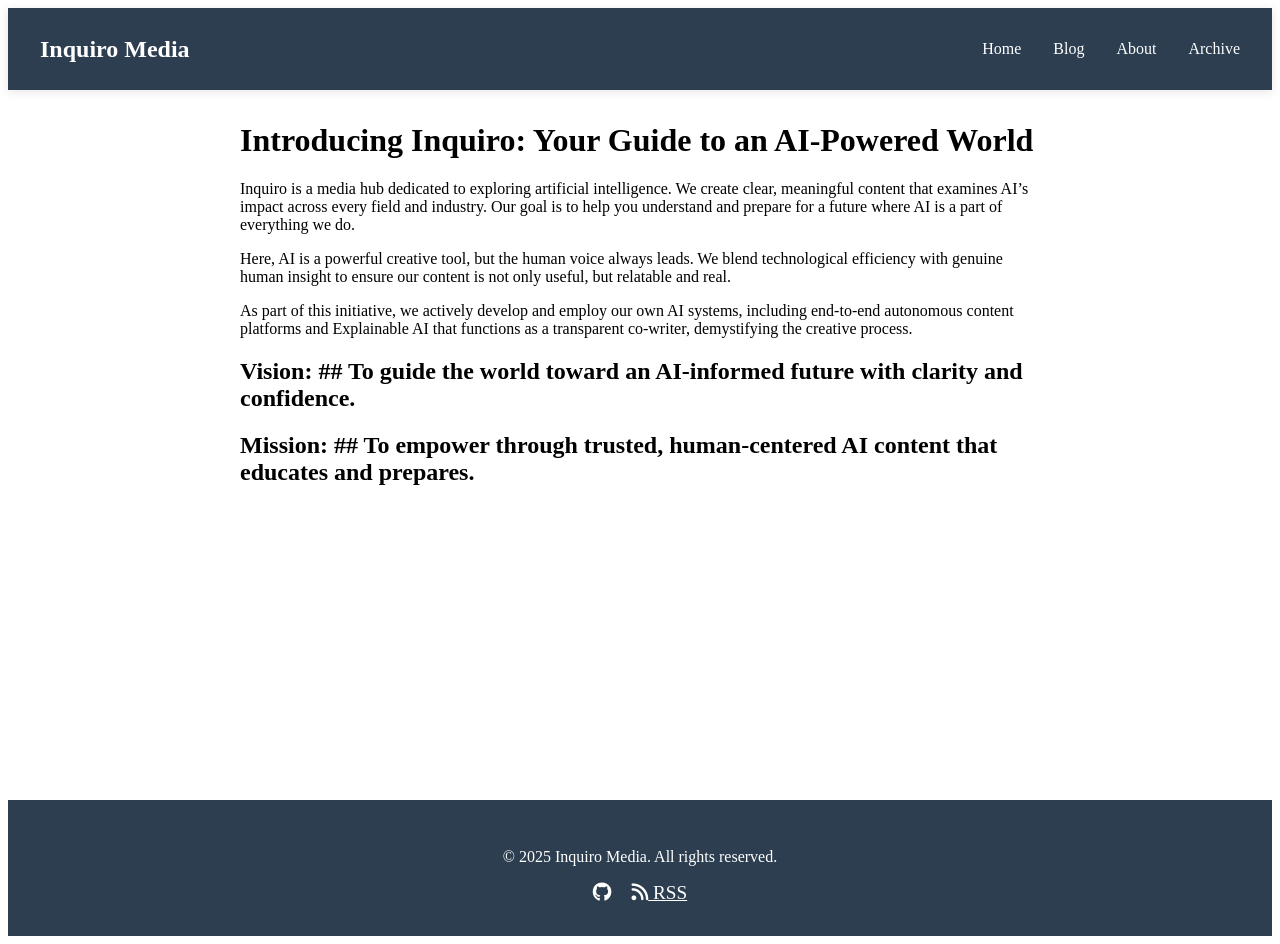
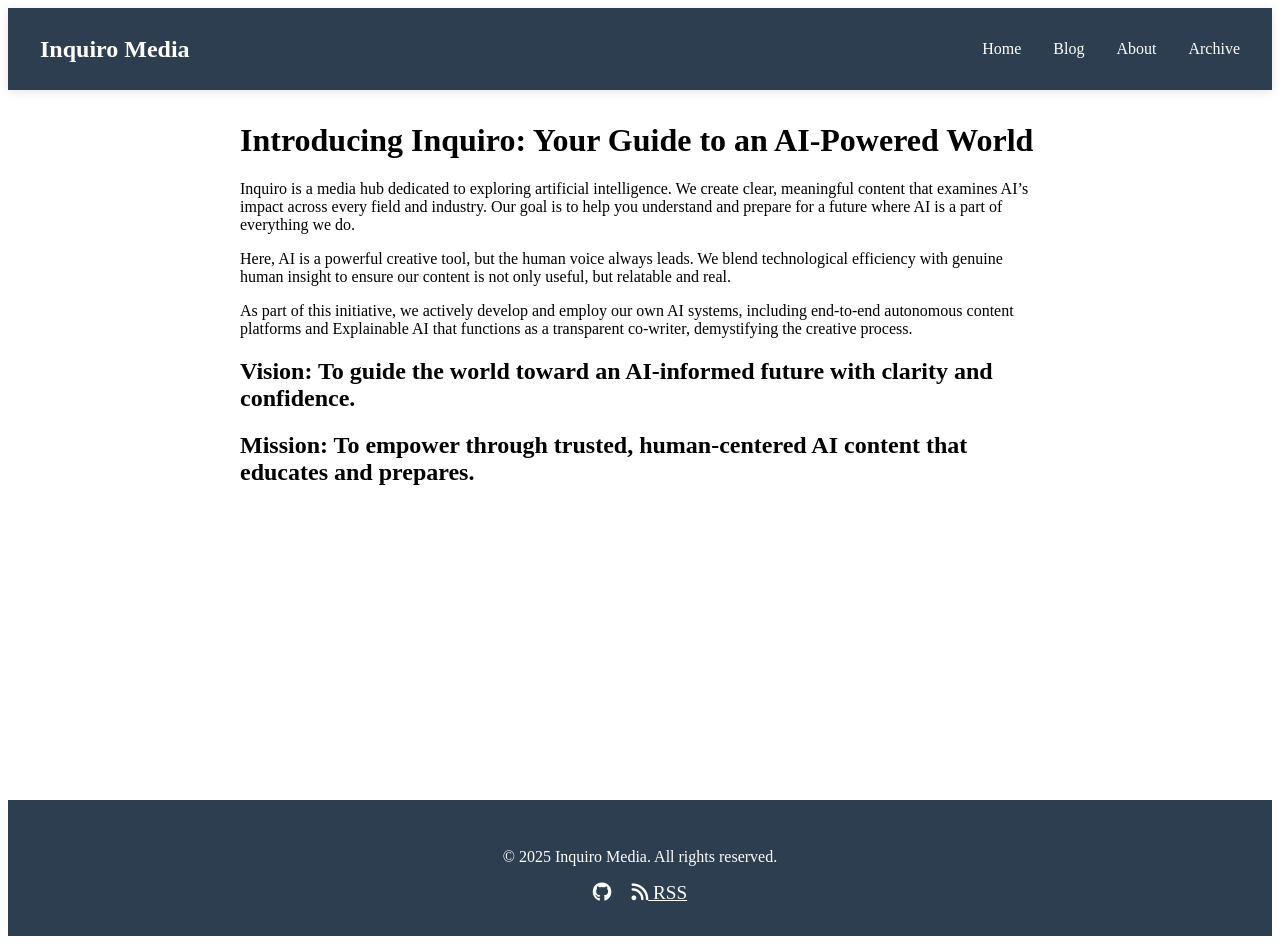
Before and after one commit to faisalmrasul/inquiro-media, a Jekyll site: the page built from about.md, in a window 1280 px wide. Built offline with Jekyll 4.4.1, drawn with Linux system fonts in a browser that asks for light colours; our own code applies the rules of GitHub Pages for plain Markdown files.

```diff
--- a/about.md
+++ b/about.md
@@ -6,5 +6,5 @@ Here, AI is a powerful creative tool, but the human voice always leads. We blend
 
 As part of this initiative, we actively develop and employ our own AI systems, including end-to-end autonomous content platforms and Explainable AI that functions as a transparent co-writer, demystifying the creative process.
 
-## Vision: ## To guide the world toward an AI-informed future with clarity and confidence.
-## Mission: ## To empower through trusted, human-centered AI content that educates and prepares.
+## Vision: To guide the world toward an AI-informed future with clarity and confidence.
+## Mission: To empower through trusted, human-centered AI content that educates and prepares.
```
